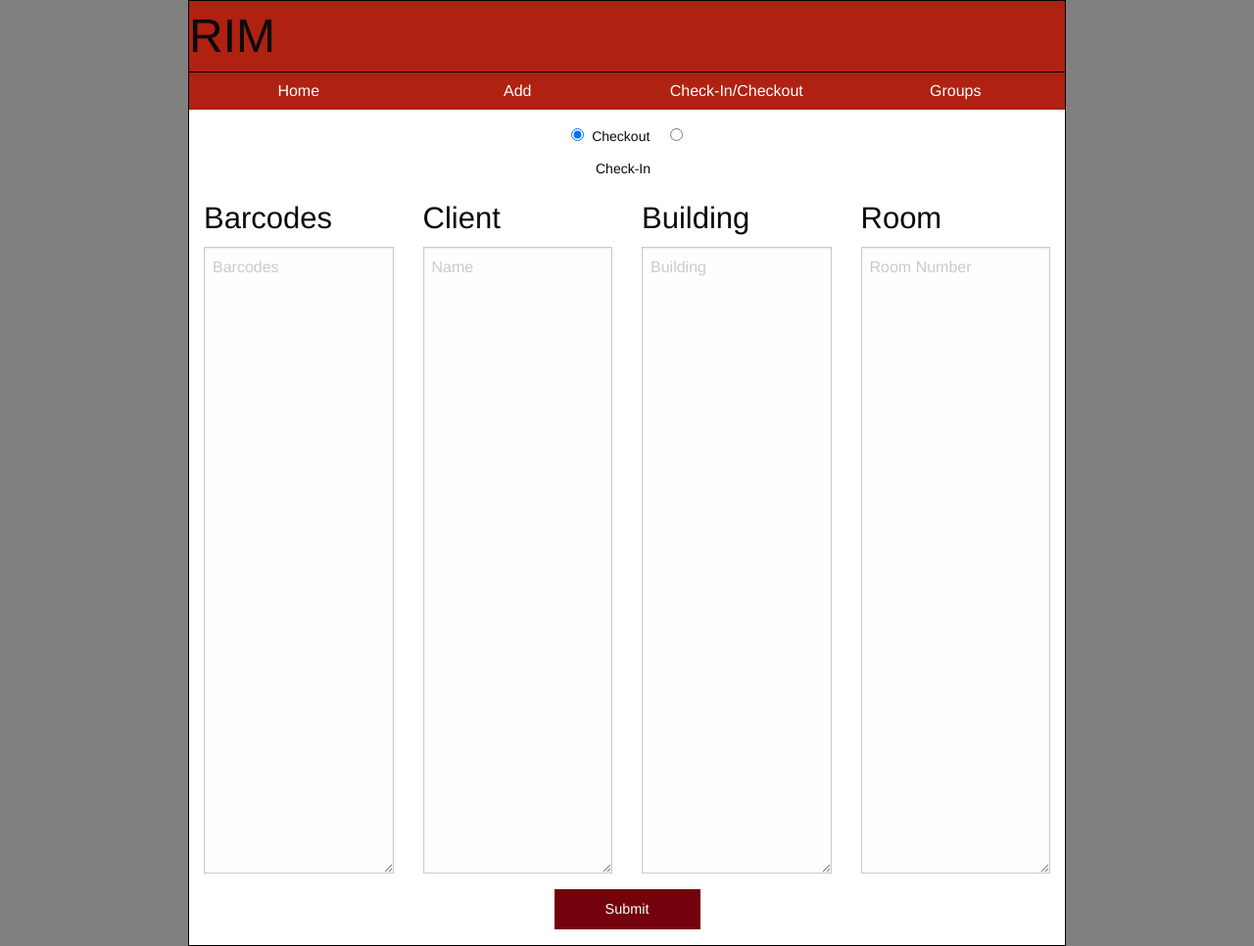
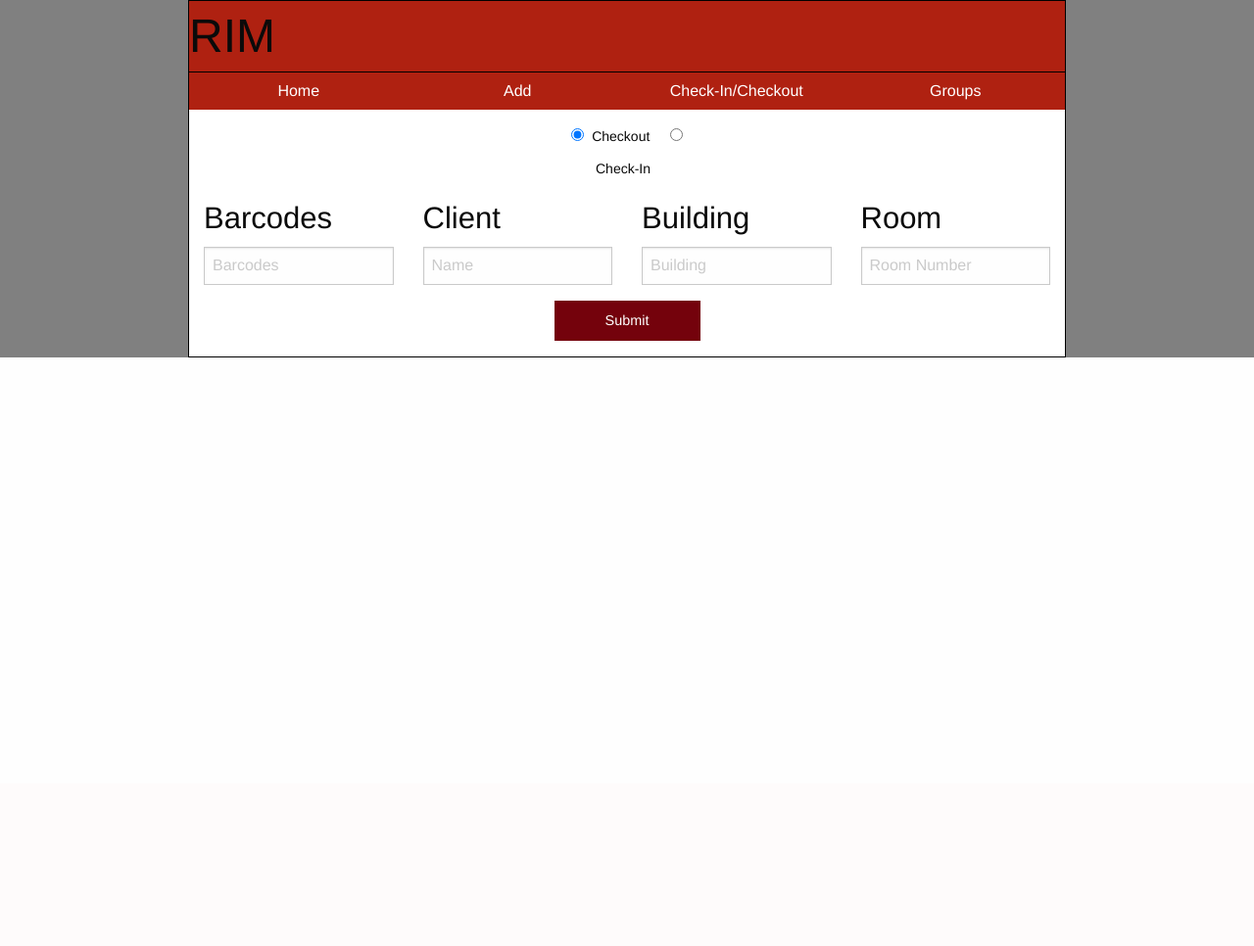
Before and after one commit to mostateresnet/rimproject, a Django app: page /checkout/ in a window 1280 px wide. Shown: the whole page at 98% size. After the commit the page ends 365 px from the top, so only its background shows below. Run offline with Django 3.2, Linux system fonts and the light colour scheme.

Commit message:
improve the mock up of the check-in checkout page

```diff
--- a/rim/static/rim/css/checkout.css
+++ b/rim/static/rim/css/checkout.css
@@ -1,4 +1,3 @@
-.textbox {
-    height: 80vh;
-    width: 100%;
+.focused {
+	background-color: #e6e6e6;
 }
--- a/rim/templates/rim/checkout.html
+++ b/rim/templates/rim/checkout.html
@@ -20,26 +20,26 @@
         </div>
     </div>
     <div class="grid-x grid-padding-x">
-        <div class="large-3 cell">
+        <div class="large-3 cell copyable barcode">
             <h3>Barcodes</h3>
-            <textarea class="textbox" placeholder="{% trans 'Barcodes' %}"></textarea>
+            <input type="text" placeholder="{% trans 'Barcodes' %}"/>
         </div>
-        <div class="large-3 cell">
+        <div class="large-3 cell copyable client">
             <h3>Client</h3>
-            <textarea class="textbox" placeholder="{% trans 'Name' %}" id="client_names"></textarea>
+            <input type="text" placeholder="{% trans 'Name' %}"/>
         </div>
-        <div class="large-3 cell">
+        <div class="large-3 cell copyable">
             <h3>Building</h3>
-            <textarea class="textbox" placeholder="{% trans 'Building' %}"></textarea>
+            <input type="text" placeholder="{% trans 'Building' %}"/>
         </div>
-        <div class="large-3 cell">
+        <div class="large-3 cell copyable">
             <h3>Room</h3>
-            <textarea class="textbox" placeholder="{% trans 'Room Number' %}"></textarea>
+            <input type="text" placeholder="{% trans 'Room Number' %}"/>
         </div>
     </div>
-        <div class="grid-x align-center">
-            <div class="large-2 cell">
-                <button type='submit' class='button expanded'>{% trans 'Submit' %}</button>
-            </div>
+    <div class="grid-x align-center">
+        <div class="large-2 cell">
+            <button type='submit' class='button expanded'>{% trans 'Submit' %}</button>
         </div>
+    </div>
 {% endblock %}
```
Also changed, not shown: rim/static/rim/js/checkout.js (+37 -5 lines).
